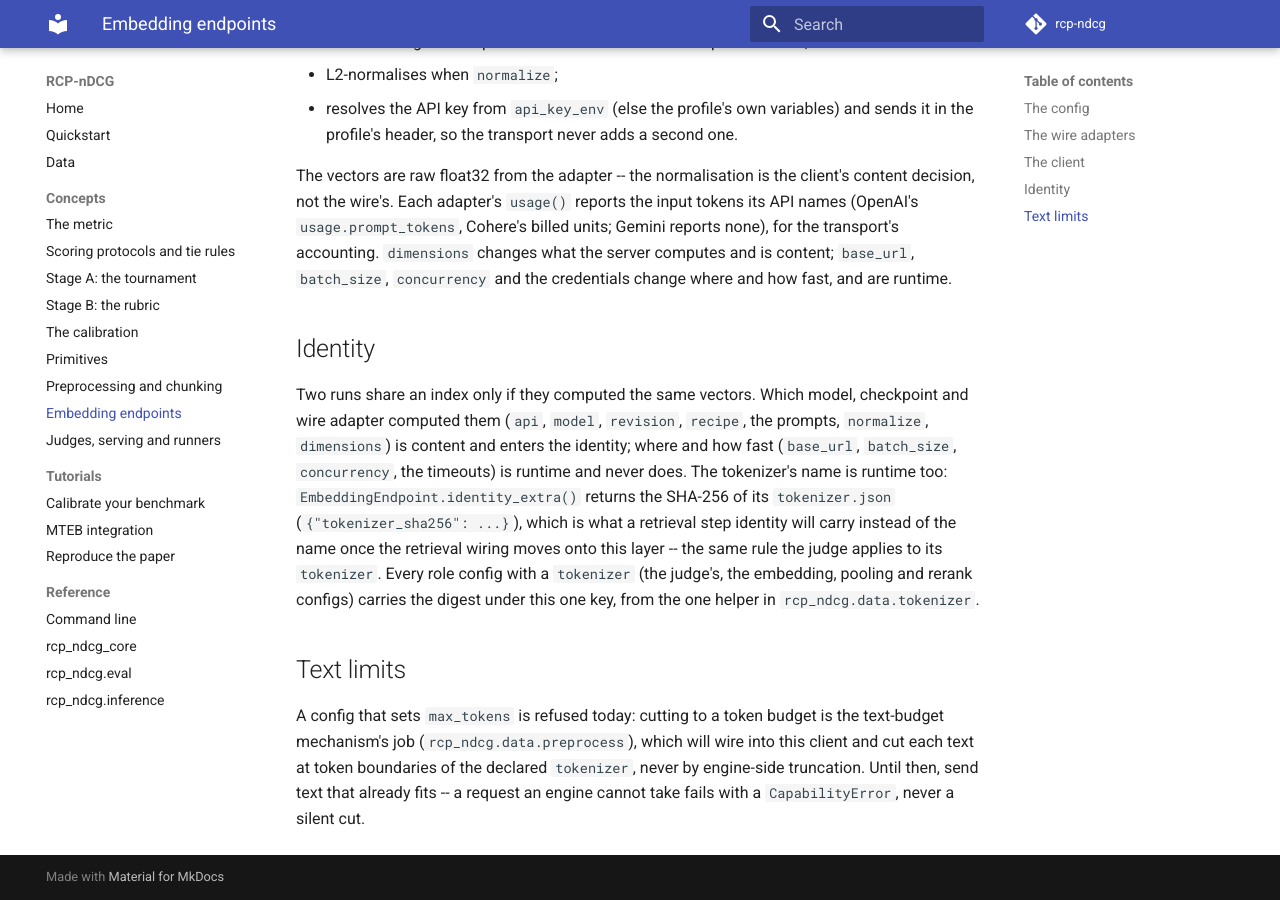
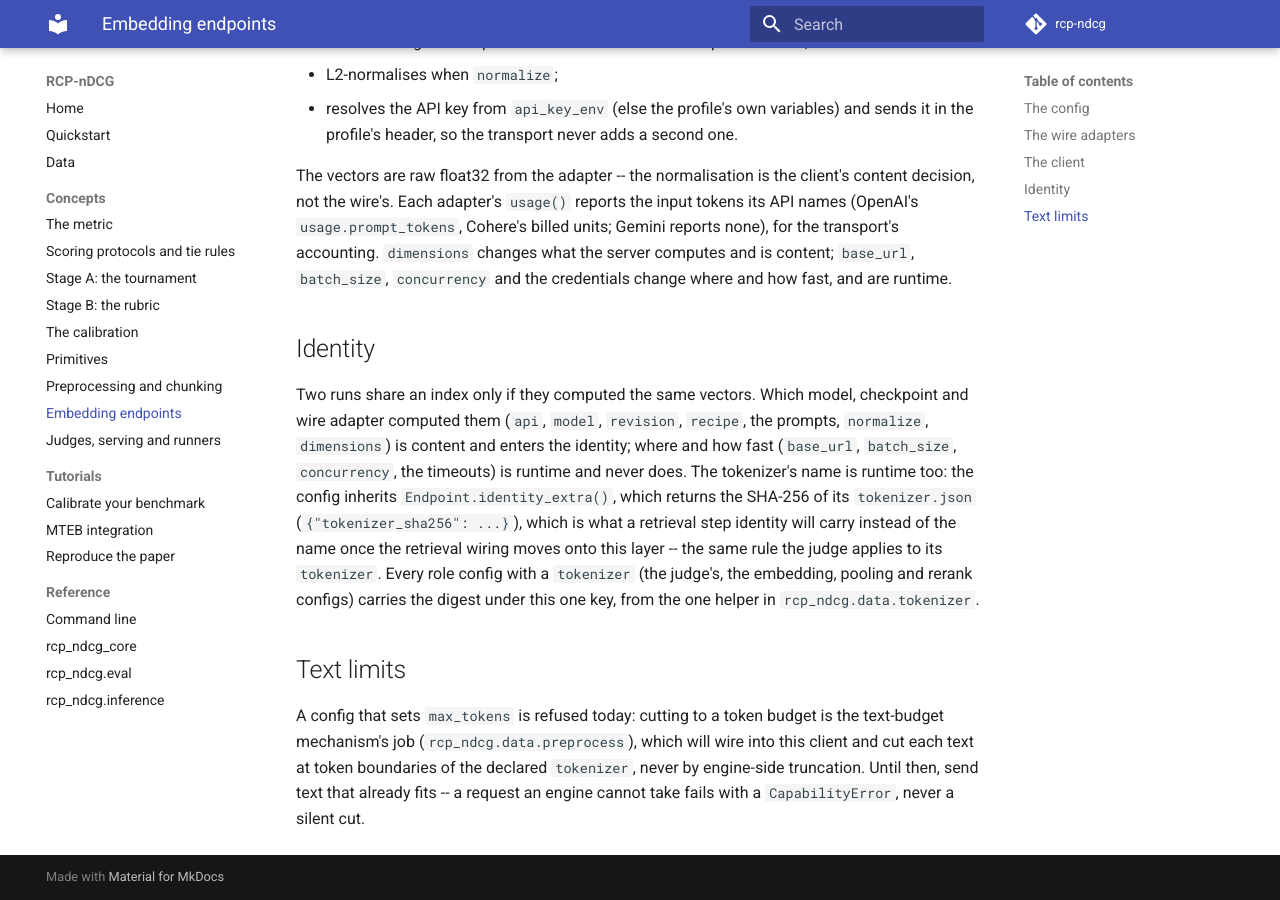
Before and after one commit to cohere-ai/rcp-ndcg, an MkDocs documentation site: the page built from docs/concepts/embeddings.md, in a window 1280 px wide and 900 px high, scrolled down 2894 px. Built offline with MkDocs 1.6.1 and Material for MkDocs 9.7.7, drawn with Linux system fonts in a browser that asks for light colours; comment, search, counter and statistics services are not loaded.

Commit message:
Make the builtin-shadowing refusal's message and two identity_extra docs mentions precise
Round-3 verifier wording findings: the entry-point refusal no longer claims the prior
registrant was a shipped adapter (a runtime registration lands in the same dict), and the two
docs pages name identity_extra() as inherited from Endpoint.

```diff
--- a/docs/concepts/embeddings.md
+++ b/docs/concepts/embeddings.md
@@ -115,7 +115,8 @@
 Two runs share an index only if they computed the same vectors. Which model, checkpoint and wire adapter
 computed them (`api`, `model`, `revision`, `recipe`, the prompts, `normalize`, `dimensions`) is content and
 enters the identity; where and how fast (`base_url`, `batch_size`, `concurrency`, the timeouts) is runtime and
-never does. The tokenizer's name is runtime too: `EmbeddingEndpoint.identity_extra()` returns the SHA-256 of
+never does. The tokenizer's name is runtime too: the config inherits `Endpoint.identity_extra()`, which
+returns the SHA-256 of
 its `tokenizer.json` (`{"tokenizer_sha256": ...}`), which is what a retrieval step identity will carry instead
 of the name once the retrieval wiring moves onto this layer -- the same rule the judge applies to its
 `tokenizer`. Every role config with a `tokenizer` (the judge's, the embedding, pooling and rerank configs)
```
Also changed, not shown: docs/api/inference.md (+1 -1 lines), 1 other file.
